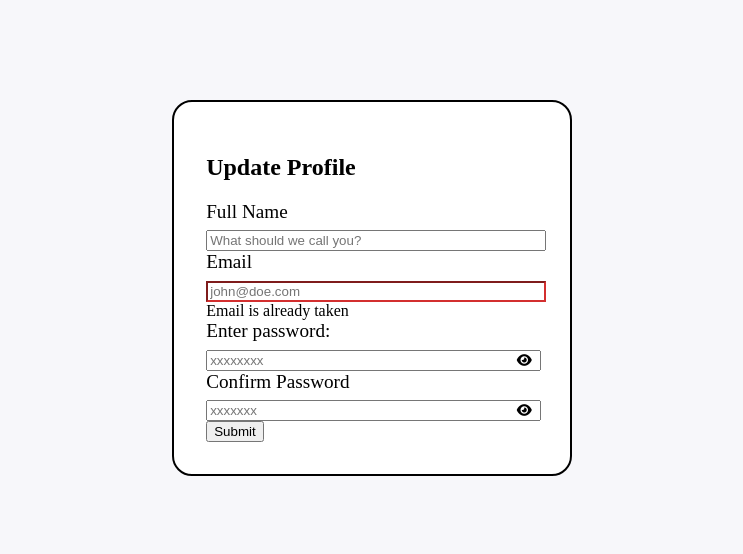
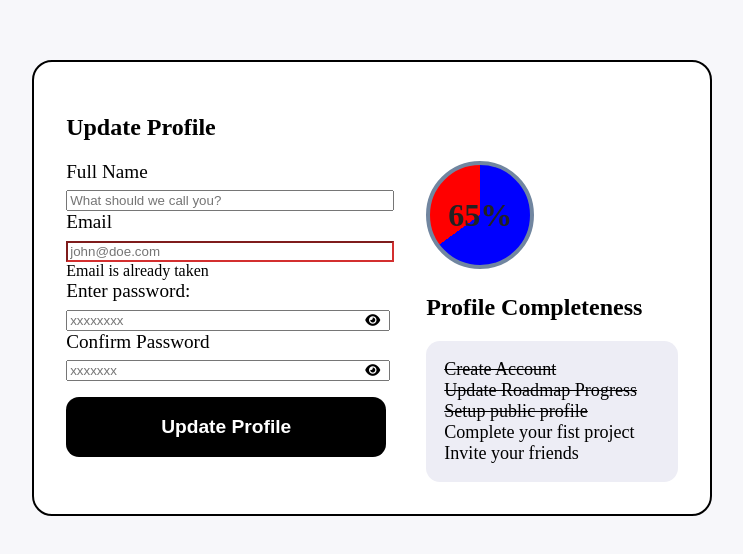
Before and after one commit to bibashmanjusubedi/AccessibleFormUI, a plain HTML site: page index.html in a window 1280 px wide. Shown: the part 120-674 px from the top of the page, without its empty margins (268-1011 px from the left). Drawn offline with Linux system fonts and the light colour scheme.

Commit message:
feat:Added css to all elements
Todo:Lighthouse testing

```diff
--- a/index.html
+++ b/index.html
@@ -37,9 +37,24 @@
                         </button>
                     </div>
 
-                    <button>Submit</button>
+                    <button class="submit-btn">Update Profile</button>
 
                 </div>
+
+               <div class="profile-right" aria-labelledby="profile-completeness-title">
+                    <div class="ring-progress" role="img" aria-label="Profile completeness 65%">
+                        <span class="ring-text">65%</span>
+
+                    </div>
+                    <h2 id="profile-completeness-title">Profile Completeness</h2>
+                    <ul class="profile-checklist">
+                        <li aria-disabled="true"><s>Create Account</s></li>
+                        <li aria-disabled="true"><s>Update Roadmap Progress</s></li>
+                        <li aria-disabled="true"><s>Setup public profile</s></li>
+                        <li>Complete your fist project</li>
+                        <li>Invite your friends</li>
+                    </ul>
+               </div>
 
             </form>
         </section>
--- a/styles.css
+++ b/styles.css
@@ -27,6 +27,11 @@ form{
   min-width: 320px;
 }
 
+.profile-right{
+  flex:1;
+  min-width: 240px;
+}
+
 label{
   display:block;
   margin-bottom: 0.4em;
@@ -51,3 +56,49 @@ input[type="text"],input[type="email"],input[type="password"]{
   border:none;
   background: transparent;
 }
+
+.submit-btn{
+  width:100%;
+  background:black;
+  color:white;
+  font-weight:600;
+  border:none;
+  border-radius: 13px;
+  padding:1em 0;
+  font-size:1.2em;
+  margin-top: 0.8em;
+  cursor:pointer;
+}
+
+.ring-progress{
+  display:flex;
+  align-items:center;
+  justify-content: center;
+  margin-bottom:0.8em;
+  width:100px;
+  height:100px;
+  border:4px solid #7186a0;
+  border-radius: 50%;
+  font-size: 2em;
+  position:relative;
+  background:conic-gradient(blue 0% 65%,red 65% 100%);
+}
+
+.ring-text{
+  position:absolute;
+  left:50%;
+  top:50%;
+  transform:translate(-50%,-50%);
+  font-weight: 600;
+  color:#222;
+}
+
+
+.profile-checklist{
+  list-style: none;
+  margin:0;
+  padding:1em;
+  background:#ededf5;
+  border-radius: 14px;
+  font-size:1.13em;
+}
```
